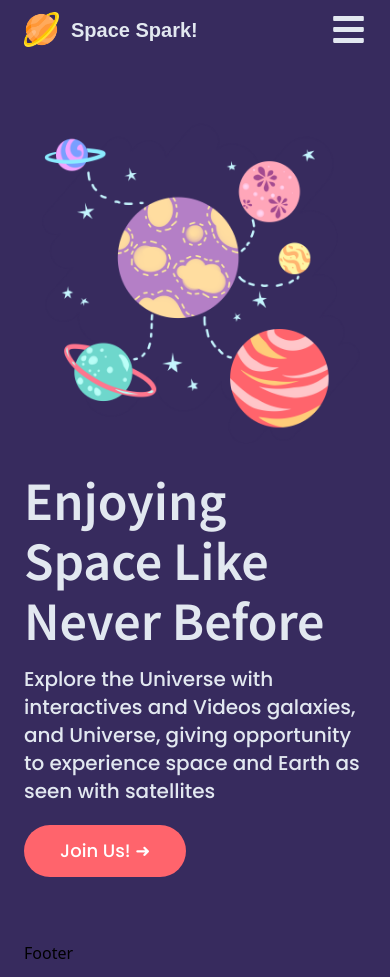
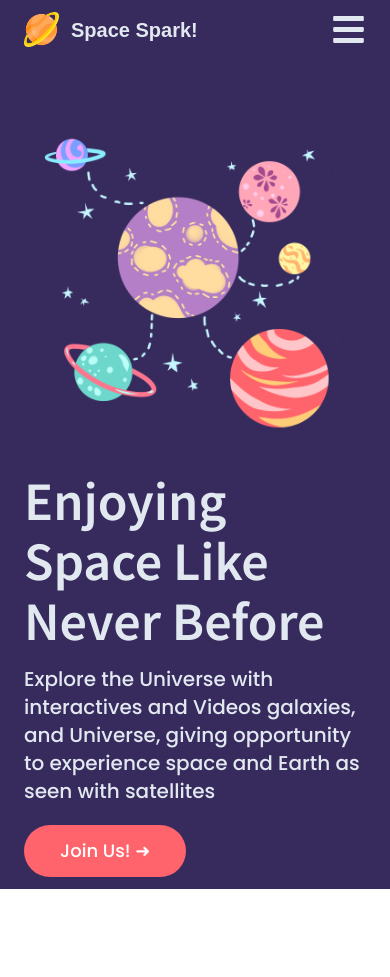
Before and after one commit to TheHarshKadam/tailwindcssLandingPage, a React (Vite) app: page / in a window 390 px wide. After the commit the page ends 889 px from the top, so only its background shows below. Built offline with nearby package versions, Linux system fonts and the light colour scheme; a web font is replaced by a local one.

Commit message:
minor changes

```diff
--- a/src/components/Footer.jsx
+++ b/src/components/Footer.jsx
@@ -2,7 +2,7 @@ import React from 'react'
 
 const Footer = () => {
   return (
-    <div>Footer</div>
+    <div className='hidden lg:block'>Footer</div>
   )
 }
 
```
